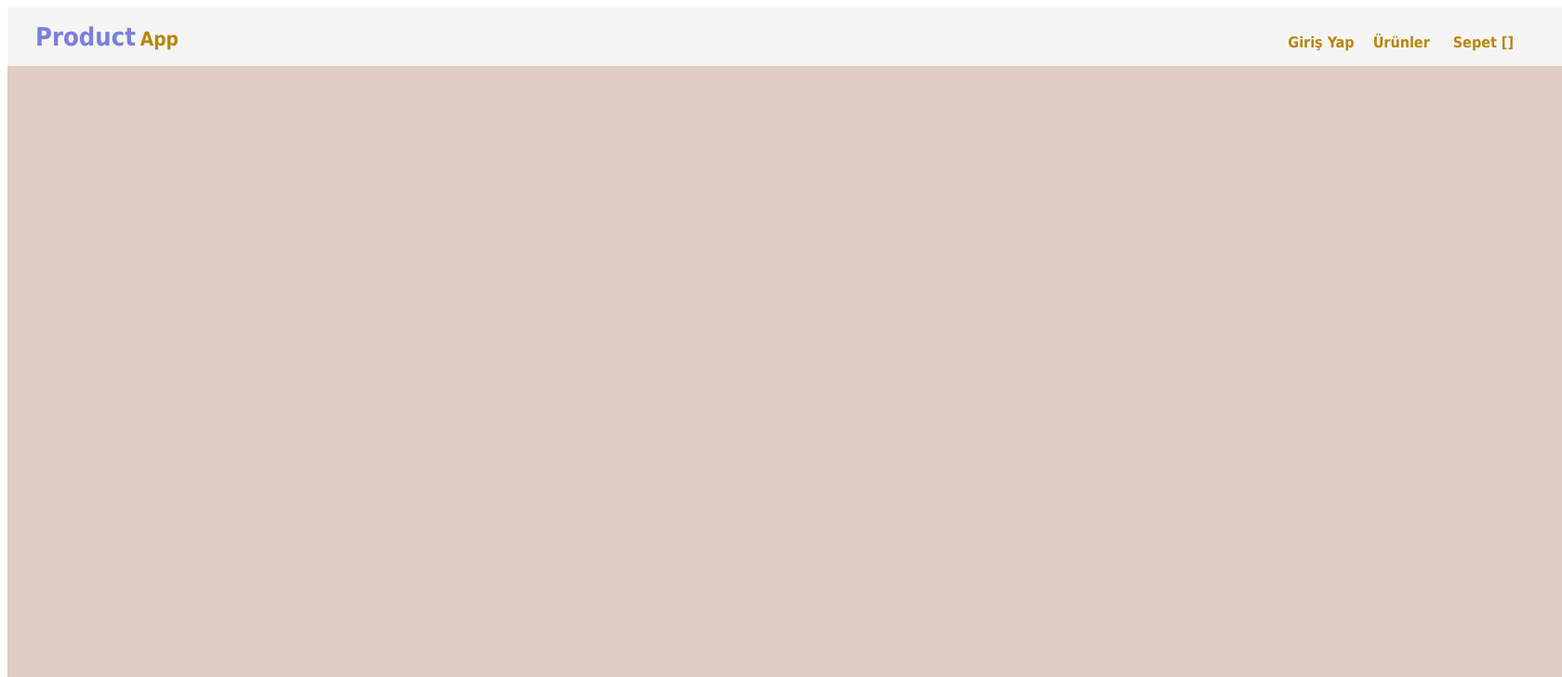
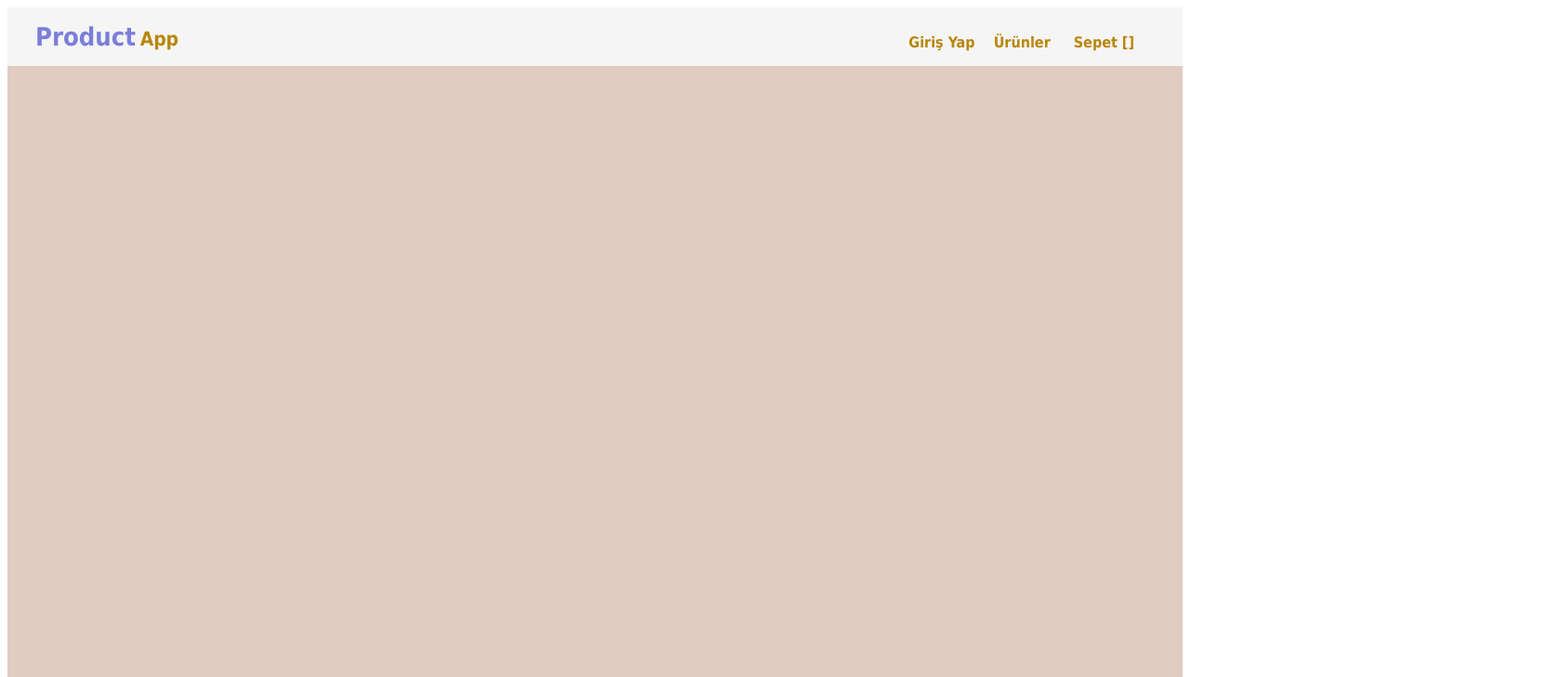
Before and after one commit to ahmetakyapi/Angular-Product-App, an Angular app: page / in a window 1280 px wide. Shown: the top 728 px of the page at 93% size, 1680 px wide, since content can reach past the window. Built offline with nearby package versions, Linux system fonts and the light colour scheme.

Commit message:
Update delete-icon for navbar component

```diff
--- a/src/app/app.component.css
+++ b/src/app/app.component.css
@@ -6,6 +6,5 @@ box-sizing: border-box;
 
 .site-container {
 min-height: 100vh;
-min-width: 209vh;
 background-color: rgb(224, 204, 194);
 }
--- a/src/app/navbar/navbar.component.html
+++ b/src/app/navbar/navbar.component.html
@@ -5,8 +5,8 @@
   <div class="sub-menu">
     <a href="/login">Giriş Yap</a>
     <a href="/addProduct">Ürünler</a>
-    <a href="#"><span class="glyphicon glyphicon-shopping-cart"></span>
-      <span> Sepet [{{basketCount}}]</span>
-   </a>
+    <a href="#">
+      <span> Sepet [{{ basketCount }}]</span>
+    </a>
   </div>
 </div>
```
